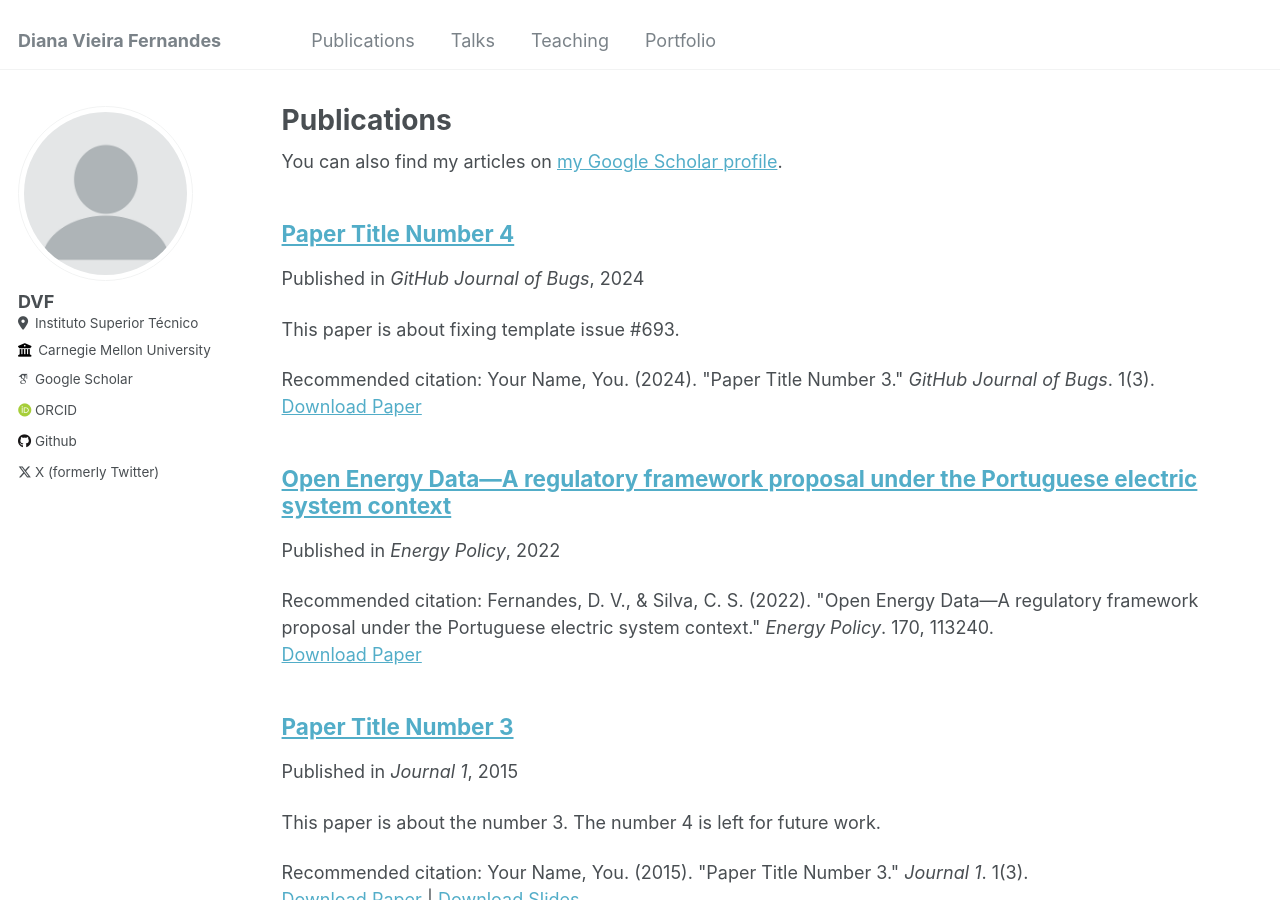
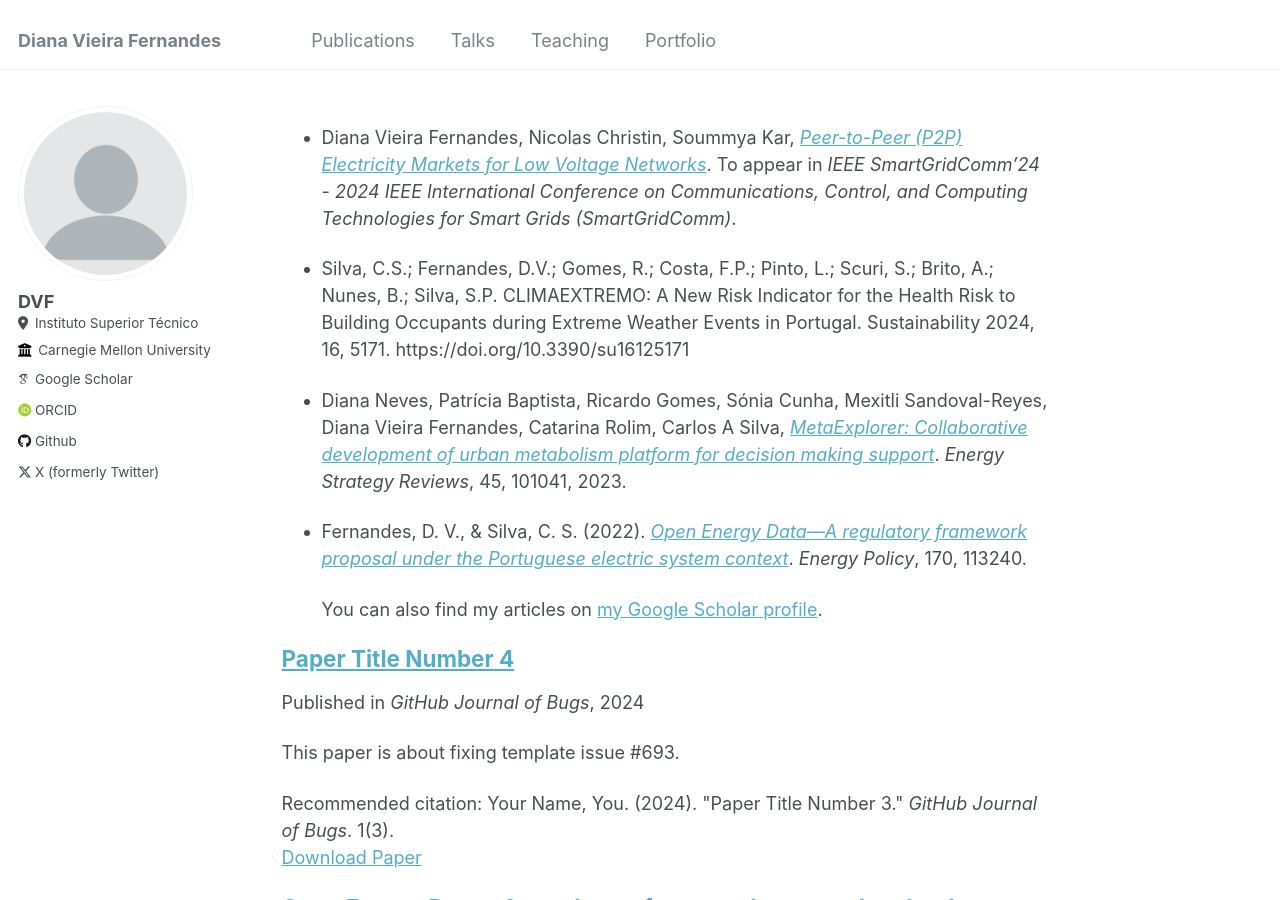
Before and after one commit to d-vf/d-vf.github.io, a Jekyll site: the page built from _pages/publications.md, in a window 1280 px wide and 900 px high. Built offline with Jekyll 4.4.1, drawn with Linux system fonts in a browser that asks for light colours; some web fonts are replaced; our own code applies the rules of GitHub Pages for plain Markdown files.

Commit message:
Update publications.md

```diff
--- a/_pages/publications.md
+++ b/_pages/publications.md
@@ -1,9 +1,10 @@
----
-layout: archive
-title: "Publications"
-permalink: /publications/
-author_profile: true
----
+- Diana Vieira Fernandes, Nicolas Christin, Soummya Kar, [*Peer-to-Peer (P2P) Electricity Markets for Low Voltage Networks*](https://doi.org/10.48550/arXiv.2407.21403). To appear in *IEEE SmartGridComm'24 - 2024 IEEE International Conference on Communications, Control, and Computing Technologies for Smart Grids (SmartGridComm)*.
+
+- Silva, C.S.; Fernandes, D.V.; Gomes, R.; Costa, F.P.; Pinto, L.; Scuri, S.; Brito, A.; Nunes, B.; Silva, S.P. CLIMAEXTREMO: A New Risk Indicator for the Health Risk to Building Occupants during Extreme Weather Events in Portugal. Sustainability 2024, 16, 5171. https://doi.org/10.3390/su16125171
+
+- Diana Neves, Patrícia Baptista, Ricardo Gomes, Sónia Cunha, Mexitli Sandoval-Reyes, Diana Vieira Fernandes, Catarina Rolim, Carlos A Silva, [*MetaExplorer: Collaborative development of urban metabolism platform for decision making support*](https://doi.org/10.1016/j.esr.2023.101041). *Energy Strategy Reviews*, 45, 101041, 2023.
+
+- Fernandes, D. V., & Silva, C. S. (2022). [*Open Energy Data—A regulatory framework proposal under the Portuguese electric system context*](https://doi.org/10.1016/j.enpol.2022.113240). *Energy Policy*, 170, 113240.
 
 {% if site.author.googlescholar %}
   <div class="wordwrap">You can also find my articles on <a href="{{site.author.googlescholar}}">my Google Scholar profile</a>.</div>
```
